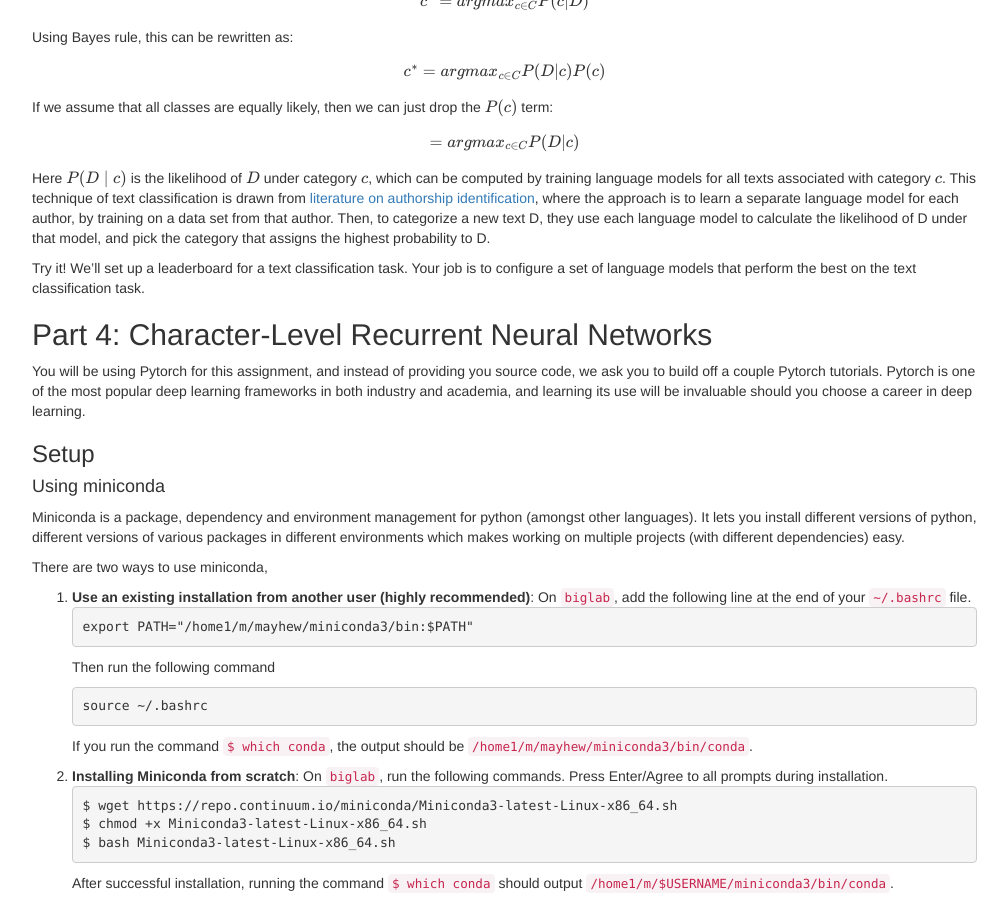
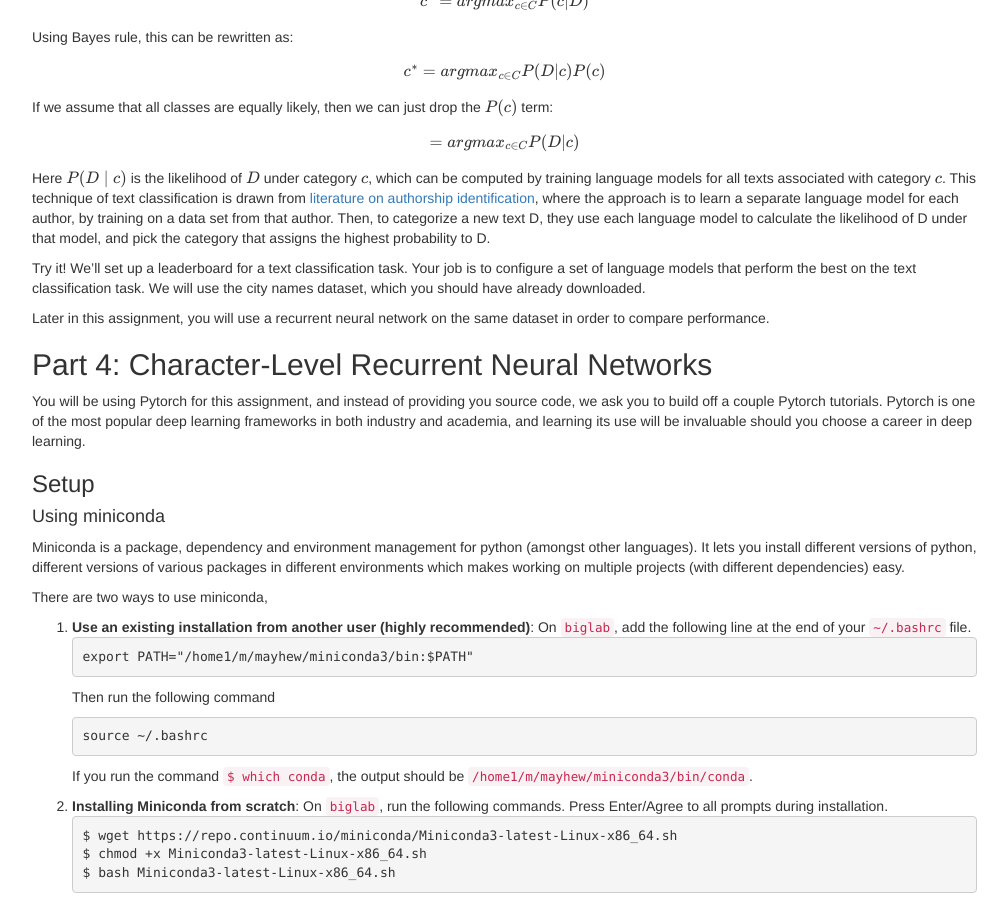
Before and after one commit to computational-linguistics-class/computational-linguistics-class.github.io, a Jekyll site: the page built from assignment5.md, in a window 1280 px wide and 900 px high, scrolled down 7064 px. Shown: the whole window, without its empty margins (233-1241 px from the left). Built offline with Jekyll 4.4.1, drawn with Linux system fonts in a browser that asks for light colours; nearby versions of some CDN libraries; formulas are drawn with MathJax 3; a script that is not in the unit is left out.

Commit message:
Update assignment5.md

```diff
--- a/assignment5.md
+++ b/assignment5.md
@@ -432,7 +432,9 @@ $$ = arg max_{c \in C} P(D|c)$$
 
 Here $$P(D \mid c)$$ is the likelihood of $$D$$ under category $$c$$, which can be computed by training language models for all texts associated with category $$c$$.  This technique of text classification is drawn from [literature on authorship identification](http://www.aclweb.org/anthology/E/E03/E03-1053.pdf), where the approach is to learn a separate language model for each author, by training on a data set from that author. Then, to categorize a new text D, they use each language model to calculate the likelihood of D under that model, and pick the  category that assigns the highest probability to D.
 
-Try it!  We'll set up a leaderboard for a text classification task.  Your job is to configure a set of language models that perform the best on the text classification task.
+Try it!  We'll set up a leaderboard for a text classification task.  Your job is to configure a set of language models that perform the best on the text classification task. We will use the city names dataset, which you should have already downloaded.
+
+Later in this assignment, you will use a recurrent neural network on the same dataset in order to compare performance.
 
 
 ## Part 4: Character-Level Recurrent Neural Networks
```
